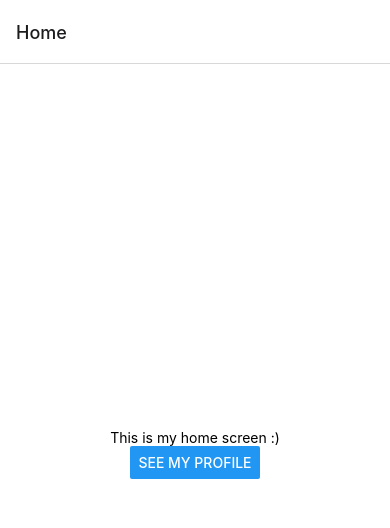
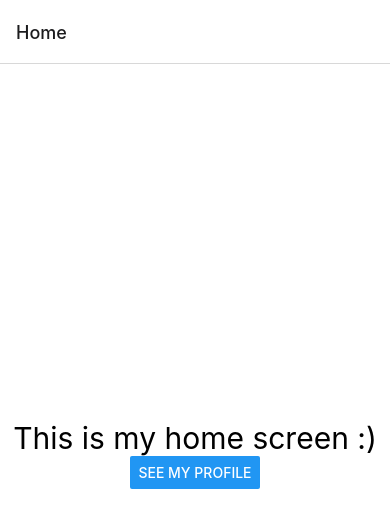
Before and after one commit to clairesquires/LearningReactNativeApp, a React Native app: screen / in a window 390 px wide. Shown: the top 528 px of the page. Built offline with nearby package versions, Linux system fonts and the light colour scheme.

Commit message:
feat: stack navigation

```diff
--- a/App.tsx
+++ b/App.tsx
@@ -1,11 +1,12 @@
 import { StyleSheet, Text, View, Button } from "react-native";
 import { NavigationContainer } from "@react-navigation/native";
 import { createNativeStackNavigator } from "@react-navigation/native-stack";
+import { createBottomTabNavigator } from "@react-navigation/bottom-tabs";
 
 function HomeScreen({ navigation }) {
   return (
     <View style={styles.container}>
-      <Text>This is my home screen :)</Text>
+      <Text style={styles.text}>This is my home screen :)</Text>
       <Button
         title="See my profile"
         onPress={() => navigation.navigate("Profile")}
@@ -17,10 +18,21 @@ function HomeScreen({ navigation }) {
 function ProfileScreen() {
   return (
     <View style={styles.container}>
-      <Text>Here is your profile</Text>
+      <Text style={styles.text}>Here is your profile</Text>
     </View>
   );
 }
+
+// const Tab = createBottomTabNavigator();
+
+// function MyTabs() {
+//   return (
+//     <Tab.Navigator>
+//       <Tab.Screen name="Home" component={HomeScreen} />
+//       <Tab.Screen name="Profile" component={ProfileScreen} />
+//     </Tab.Navigator>
+//   );
+// }
 
 const Stack = createNativeStackNavigator();
 
@@ -42,4 +54,7 @@ const styles = StyleSheet.create({
     alignItems: "center",
     justifyContent: "center",
   },
+  text: {
+    fontSize: 30,
+  },
 });
```
